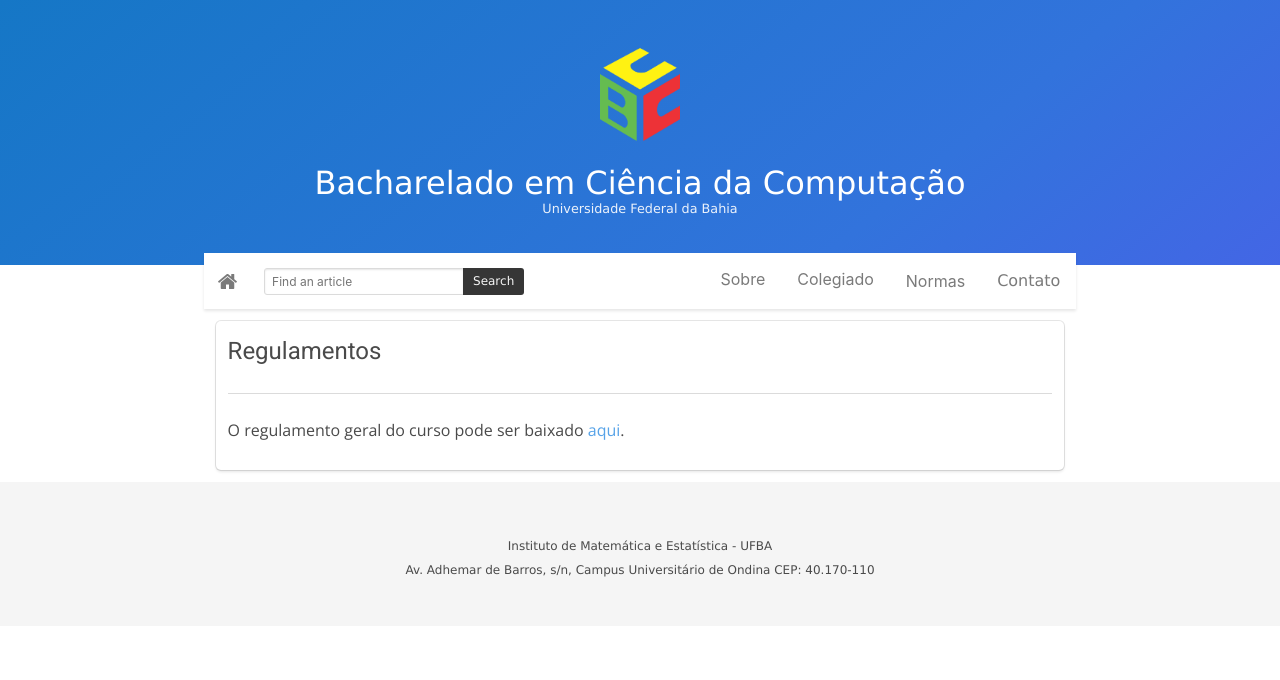
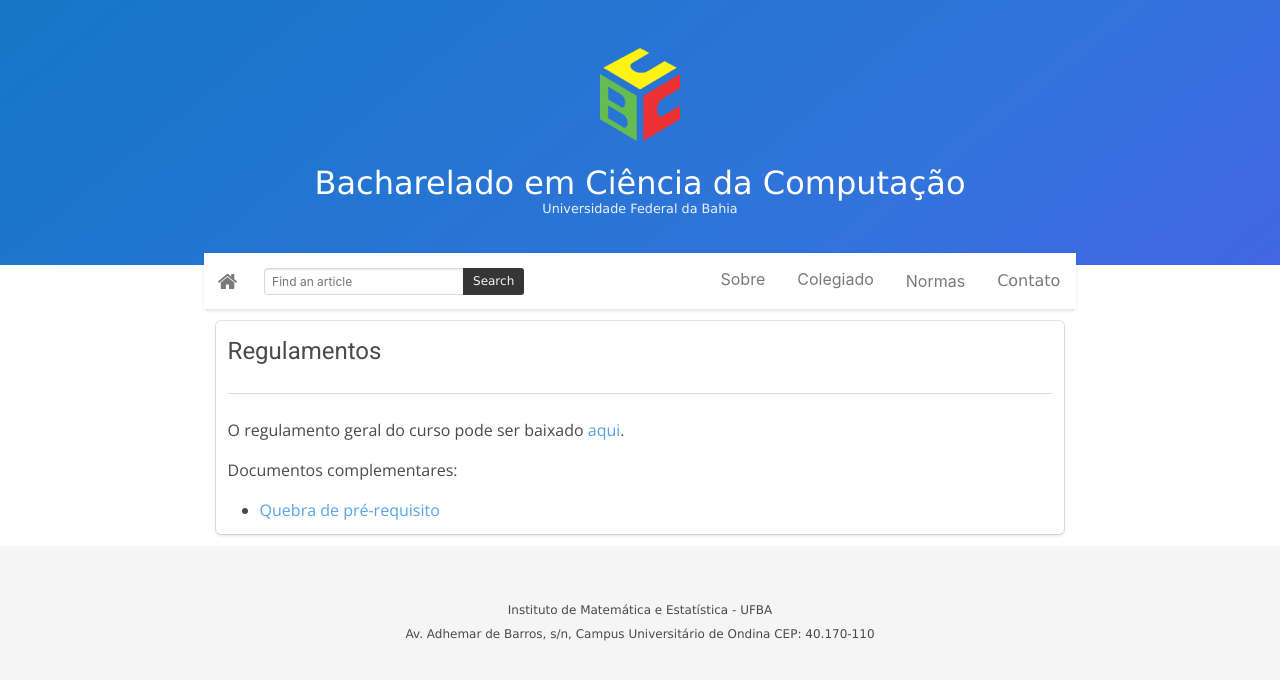
Before and after one commit to bcc-ufba/bcc-ufba.github.io, a Jekyll site: the page built from regulamentos.markdown, in a window 1280 px wide. Shown: the top 680 px of the page. Built offline with Jekyll 4.4.1, drawn with Linux system fonts in a browser that asks for light colours.

Commit message:
Adiciona form de quebra de pré-requisito

```diff
--- a/regulamento-ate2018.markdown
+++ b/regulamento-ate2018.markdown
@@ -7,15 +7,12 @@
 
 Até 2017, os regulamentos para aproveitamentos de estudos, estágio, trancamento de disciplinas, quebra de pré-requisito eram definidos por diversas resoluções individuais para cada tema. A partir de 2019.1, o colegiado do curso aprovou um regulamento geral do curso, onde todas estas atividades são dispostas em capítulos e artigos:
 
-
 * [Aproveitamento de carga horária optativa][aproveitamentoopt]
 * [Aproveitamento de carga horária complementar][aproveitamentocomp]
 * [Estágio][estagio]
 * [Trancamento de disciplinas][trancamento]
-* [Quebra de pré-requisitos][quebra]
 
 [aproveitamentoopt]:https://docs.google.com/viewer?a=v&pid=sites&srcid=ZGVmYXVsdGRvbWFpbnxqZWlvd2prd3FkfGd4OjIyMTllOTdmMzUxYjlhZDI
 [aproveitamentocomp]:https://docs.google.com/viewer?a=v&pid=sites&srcid=ZGVmYXVsdGRvbWFpbnxqZWlvd2prd3FkfGd4OjJiN2QyNjg5MDg4ZjhhM2M
 [estagio]:https://docs.google.com/viewer?a=v&pid=sites&srcid=ZGVmYXVsdGRvbWFpbnxqZWlvd2prd3FkfGd4OjFkYTg1NDc4ZDJhMjBlN2I
 [trancamento]:/files/RegulamentoTrancamento-BCC.pdf
-[quebra]:https://docs.google.com/viewer?a=v&pid=sites&srcid=ZGVmYXVsdGRvbWFpbnxqZWlvd2prd3FkfGd4OjI4MDMzMTFiMjBlOTM5MDk
--- a/regulamentos.markdown
+++ b/regulamentos.markdown
@@ -6,3 +6,9 @@
 O regulamento geral do curso pode ser baixado [aqui][link].
 
 [link]:https://docs.google.com/viewer?a=v&pid=sites&srcid=ZGVmYXVsdGRvbWFpbnxqZWlvd2prd3FkfGd4OjFjYTgyOTE5ZDZmYTMwZTQ
+
+Documentos complementares:
+
+* [Quebra de pré-requisito][quebra]
+
+[quebra]:https://docs.google.com/viewer?a=v&pid=sites&srcid=ZGVmYXVsdGRvbWFpbnxqZWlvd2prd3FkfGd4OjI4MDMzMTFiMjBlOTM5MDk
```
